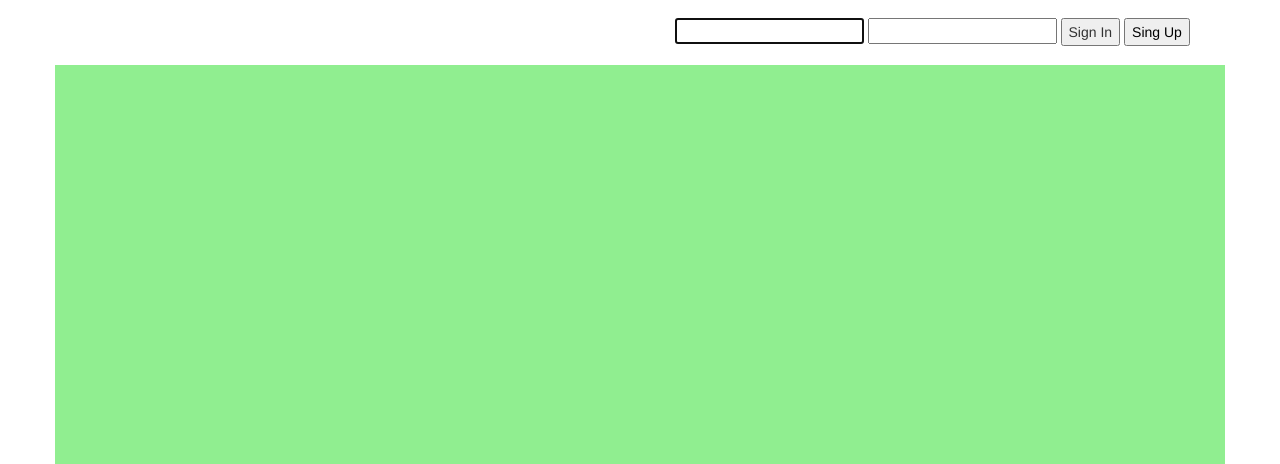
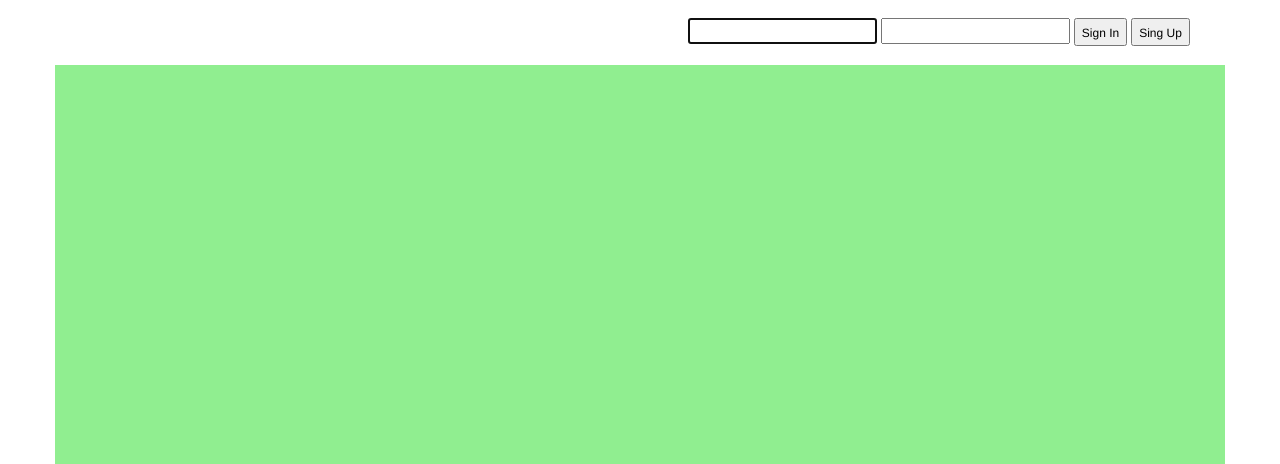
Before and after one commit to plutasnyy/Manage-your-life, a Django app: page / in a window 1280 px wide. Shown: the top 464 px of the page. Run offline with Django 3.2, Linux system fonts and the light colour scheme; some libraries are stand-ins or nearby versions.

Commit message:
a little bit changes in front, css etc

```diff
--- a/main/templates/index.html
+++ b/main/templates/index.html
@@ -22,8 +22,10 @@
         <footer>
 
             {% if user.is_authenticated %}
-              Hello {{user.username}}
-              <a href="{% url 'Logout' %}"><button class="login_button">Logout</button></a>
+              <p_button>
+                Hello {{user.username}}
+              </p_button>
+              <a href="{% url 'Logout' %}"><button class="login_button" style=float:right;>Logout</button></a>
 
             {%else%}
                 <form method="post">
@@ -32,9 +34,13 @@
                   {% endif %}
                   {% csrf_token %}
                 {{form}}
-                  <button class="login_button" type="submit" style="float:right;">Sign In</button>
+                  <button class="login_button" type="submit" style="float:right;"><p_button>
+                    Sign In
+                  </p_button></button>
                 </form>
-              <a href="{% url 'Registration' %}">  <button class="login_button">Sing Up</button></a>
+              <a href="{% url 'Registration' %}">  <button class="login_button"><p_button>
+                Sing Up
+              </p_button></button></a>
 
             {%endif%}
 
--- a/static/main_style.css
+++ b/static/main_style.css
@@ -31,7 +31,10 @@ p{
 	border: 1px solid silver;
 	inline: 5px solid #ebebeb;
 }
-
+p_button{
+  font-size: 12px;
+  color: black;
+}
 pe{
   float:left;
 }
@@ -39,9 +42,6 @@ pe{
   margin-left: 4px;
   float:left;
   height:28px;
-}
-.login_button:hover{
-  background-color: silver;
 }
 .errorlist{
   display: none;
```
Also changed, not shown: db.sqlite3.
